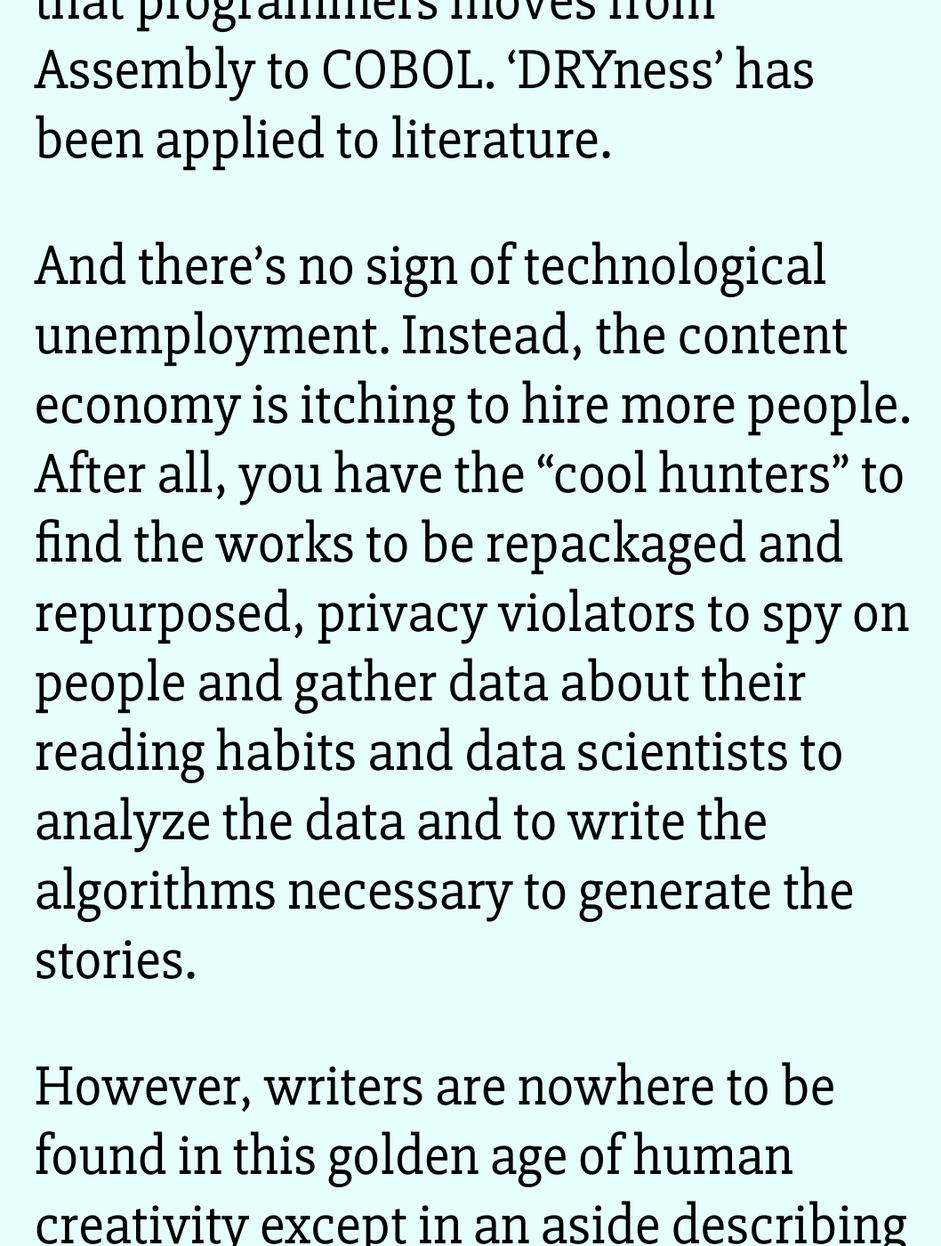
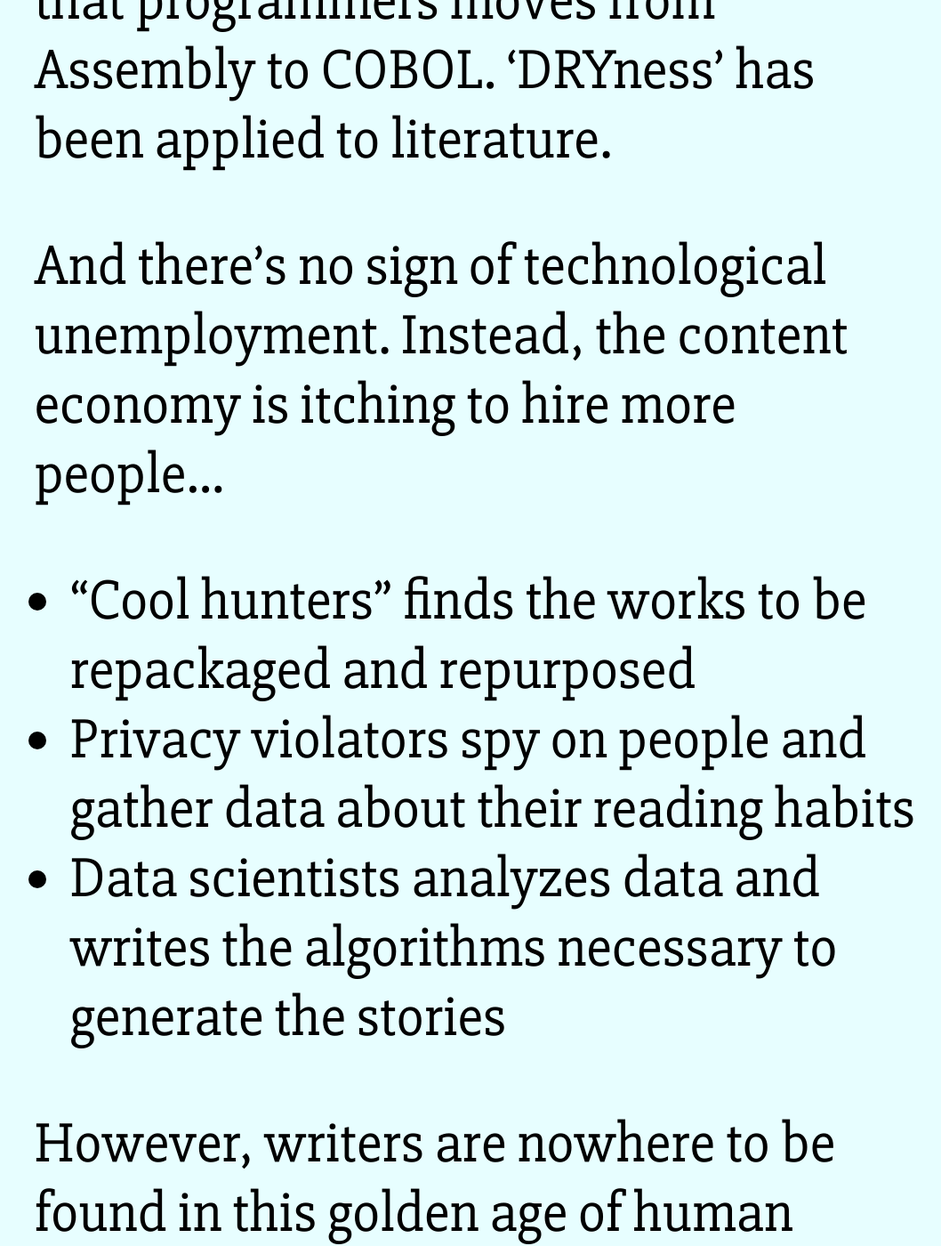
Before and after one commit to tra38/tra38.github.io, a Jekyll site: the page built from _posts/2017-05-28-the-discovery-engine.md, in a window 1280 px wide and 1400 px high, scrolled down 13989 px. Shown: the whole window at 89% size, without its empty margins (96-1154 px from the left). Built offline with Jekyll 4.4.1, drawn with Linux system fonts in a browser that asks for light colours.

Commit message:
Turn run-on sentence into bullet-points

```diff
--- a/_posts/2017-05-28-the-discovery-engine.md
+++ b/_posts/2017-05-28-the-discovery-engine.md
@@ -36,7 +36,11 @@ Innovations included, but were not limited to:
 
 Human creativity has been leveraged, and probably even expanded, in this dystopian future. Instead of tediously trying to come up with new words to express what has already been expressed better before, you can simply reuse what already exist and then tweak it to match your specifications. Creativity simply moves to a higher level of abstractions, in the same way that programmers moves from Assembly to COBOL. 'DRYness' has been applied to literature.
 
-And there's no sign of technological unemployment. Instead, the content economy is itching to hire more people. After all, you have the "cool hunters" to find the works to be repackaged and repurposed, privacy violators to spy on people and gather data about their reading habits and data scientists to analyze the data and to write the algorithms necessary to generate the stories.
+And there's no sign of technological unemployment. Instead, the content economy is itching to hire more people...
+
+- "Cool hunters" finds the works to be repackaged and repurposed
+- Privacy violators spy on people and gather data about their reading habits
+- Data scientists analyzes data and writes the algorithms necessary to generate the stories
 
 However, writers are nowhere to be found in this golden age of human creativity except in an aside describing the creation of a new TV series ("The Game of Thrones reboot"):
 
```
